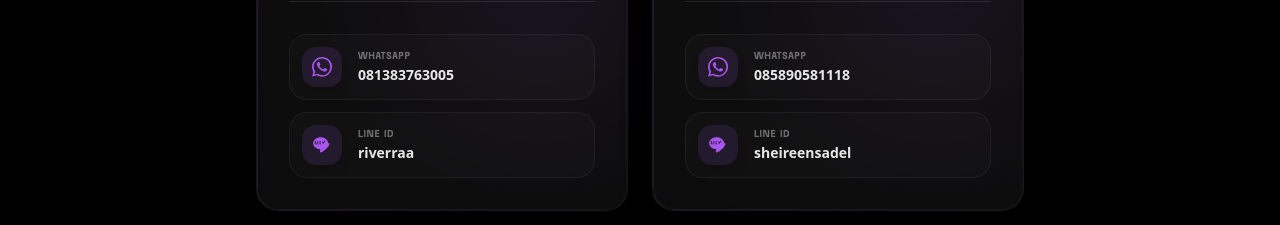
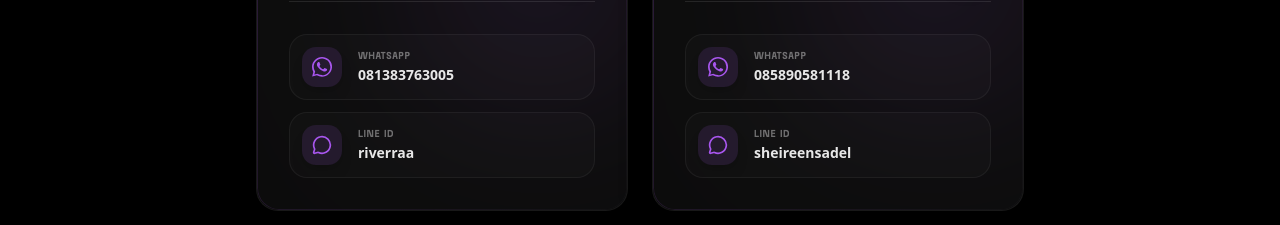
Before and after one commit to 1xterminal/webio26, a Next.js app: page /kompetisi/ui-ux in a window 1280 px wide. Shown: the part 3520-3745 px from the top of the page. Built offline with nearby package versions, Linux system fonts and the light colour scheme; no server answers.

Commit message:
style: replace LINE svg path with aesthetic lucide message icon

```diff
--- a/src/components/pages/CompetitionPage.tsx
+++ b/src/components/pages/CompetitionPage.tsx
@@ -983,9 +983,7 @@ export function CompetitionPage({ slug }: { slug: string }) {
                                                     className="relative z-10 w-10 h-10 rounded-xl flex items-center justify-center group-hover/line:scale-110 shadow-lg transition-transform duration-300 shrink-0"
                                                     style={{ backgroundColor: `${data.accentHex}20`, color: data.accentHex }}
                                                 >
-                                                    <svg className="w-5 h-5" fill="currentColor" viewBox="0 0 24 24">
-                                                        <path d="M19.365 9.863c0-3.955-4.043-7.163-9.011-7.163C5.385 2.7 1.341 5.908 1.341 9.863c0 3.551 3.262 6.516 7.635 7.085.295.063.696.194.8.445.093.226.06.577.028.815l-.254 1.526c-.075.451-.36 1.789 1.571.976s9.967-5.861 9.967-10.847h-1.723zM5.518 11.231H3.992c-.287 0-.52-.234-.52-.52V7.425c0-.286.233-.52.52-.52.287 0 .52.234.52.52v2.766h1.006c.287 0 .52.234.52.52 0 .285-.233.52-.52.52zm3.328-.52c0 .285-.234.52-.52.52H6.992c-.286 0-.52-.234-.52-.52V7.425c0-.286.234-.52.52-.52.286 0 .52.234.52.52v3.286zm2.732 0c0 .285-.233.52-.52.52h-1.334c-.286 0-.52-.234-.52-.52V7.425c0-.286.234-.52.52-.52.286 0 .52.234.52.52v3.286h1.334zm3.319-2.766l-1.309 2.502a.521.521 0 0 1-.418.257.518.518 0 0 1-.366-.14.518.518 0 0 1-.168-.379v-2.24c0-.286.234-.52.52-.52.287 0 .52.234.52.52v1.23l1.116-2.138a.528.528 0 0 1 .324-.268.51.51 0 0 1 .593.181c.119.16.148.375.08.563l-1.412 2.432v-.002z"/>
-                                                    </svg>
+                                                    <MessageCircle className="w-5 h-5" />
                                                 </div>
                                                 <div className="relative z-10 flex flex-col flex-1 truncate">
                                                     <span className="text-[10px] uppercase tracking-wider text-white/40 font-bold mb-0.5 font-raela">LINE ID</span>
```
